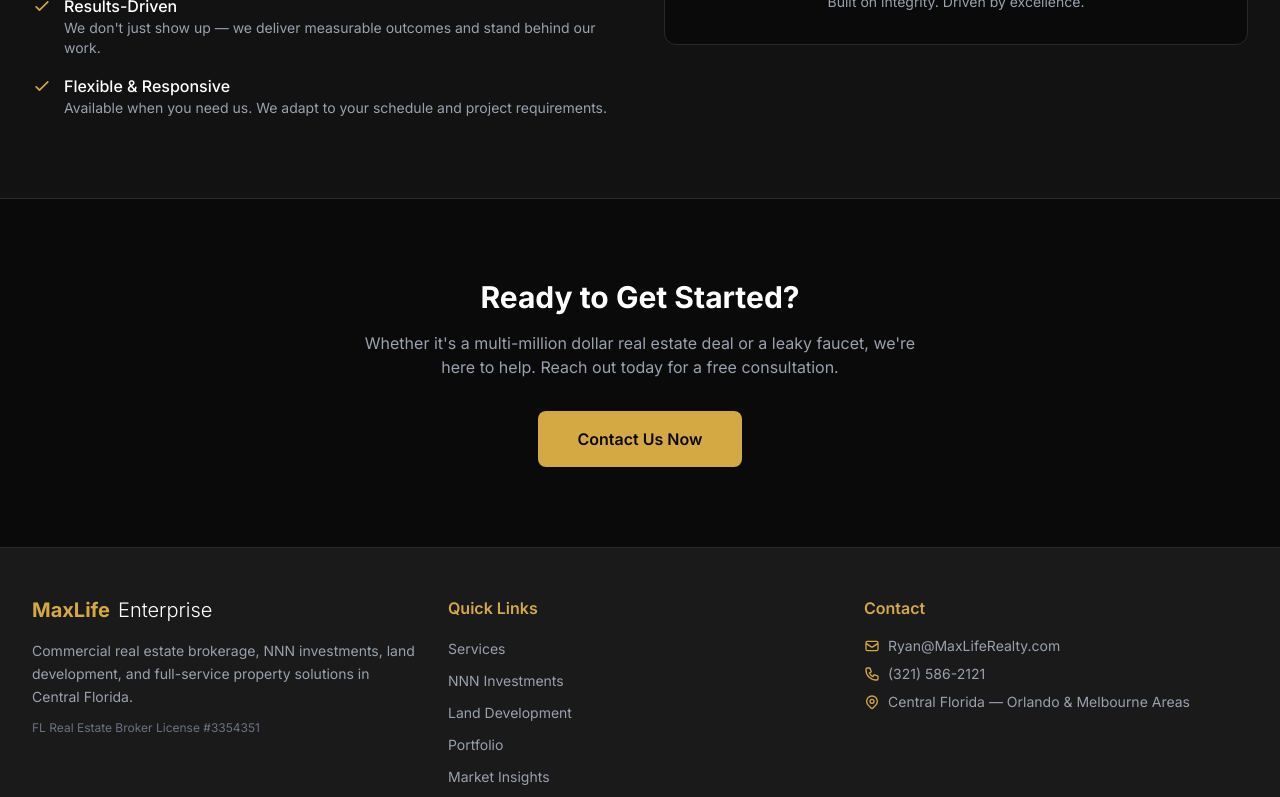
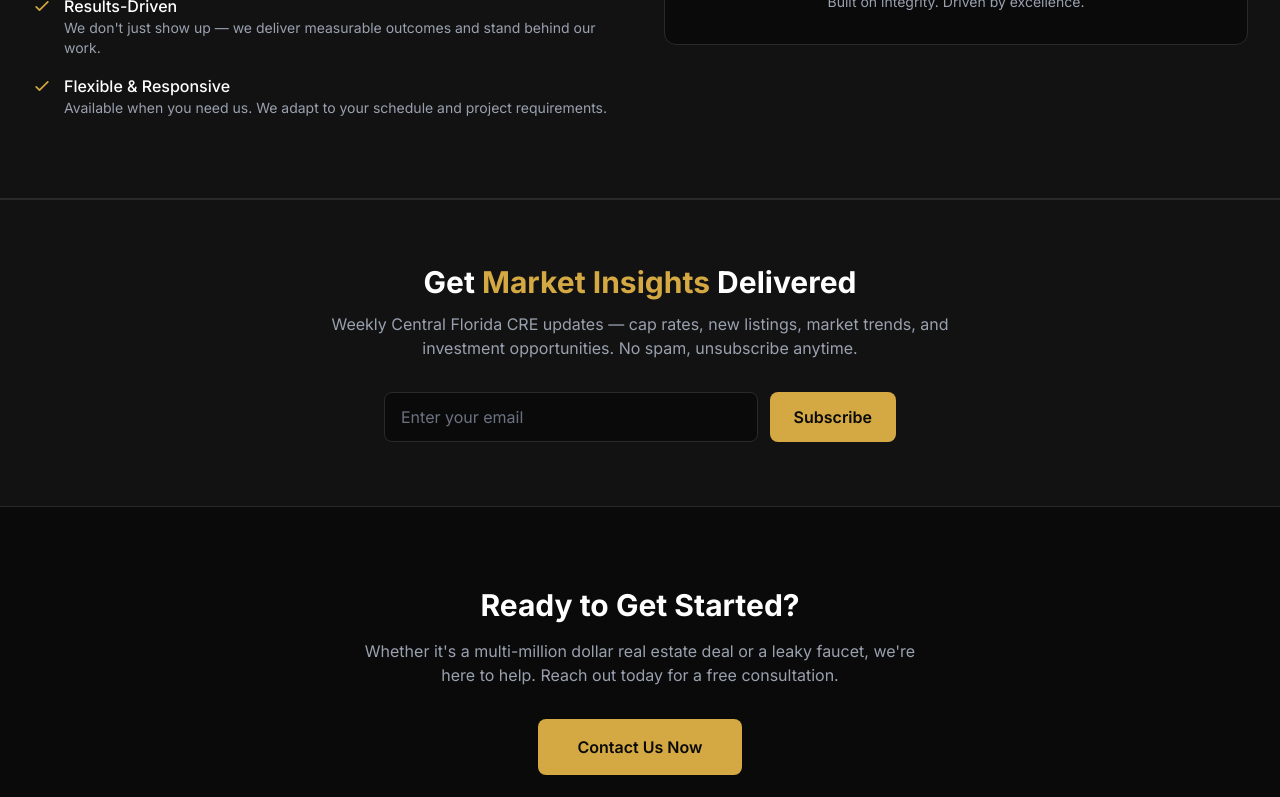
Before and after one commit to solbergryan/maxlife-enterprise, a Next.js app: page / in a window 1280 px wide. Shown: the part 2000-2797 px from the top of the page. Built offline with nearby package versions, Linux system fonts and the light colour scheme.

Commit message:
add newsletter signup and social media links
add newsletter signup and social media links

```diff
--- a/src/app/page.tsx
+++ b/src/app/page.tsx
@@ -1,5 +1,6 @@
 import Link from "next/link";
 import ServiceCard from "@/components/ServiceCard";
+import NewsletterSignup from "@/components/NewsletterSignup";
 
 const services = [
   {
@@ -203,6 +204,9 @@
         </div>
       </section>
 
+      {/* Newsletter Signup */}
+      <NewsletterSignup />
+
       {/* CTA */}
       <section className="max-w-7xl mx-auto px-4 sm:px-6 lg:px-8 py-20 text-center">
         <h2 className="text-3xl font-bold text-white mb-4">
--- a/src/components/ContactForm.tsx
+++ b/src/components/ContactForm.tsx
@@ -15,7 +15,7 @@
   const handleSubmit = (e: React.FormEvent) => {
     e.preventDefault();
     const subject = encodeURIComponent(
-      `MaxLife Enterprise Inquiry - ${formData.service || "General"}`
+      `MaxLife Development Inquiry - ${formData.service || "General"}`
     );
     const body = encodeURIComponent(
       `Name: ${formData.name}\nEmail: ${formData.email}\nPhone: ${formData.phone}\nService: ${formData.service}\n\nMessage:\n${formData.message}`
--- a/src/components/Footer.tsx
+++ b/src/components/Footer.tsx
@@ -16,9 +16,57 @@
               development, and full-service property solutions in Central
               Florida.
             </p>
-            <p className="text-gray-500 text-xs">
+            <p className="text-gray-500 text-xs mb-5">
               FL Real Estate Broker License #3354351
             </p>
+
+            {/* Social Media Links */}
+            <div className="flex items-center gap-4">
+              <a
+                href="https://www.linkedin.com/in/ryansolberg"
+                target="_blank"
+                rel="noopener noreferrer"
+                aria-label="LinkedIn"
+                className="text-gray-500 hover:text-gold transition-colors"
+              >
+                <svg className="w-5 h-5" fill="currentColor" viewBox="0 0 24 24">
+                  <path d="M20.447 20.452h-3.554v-5.569c0-1.328-.027-3.037-1.852-3.037-1.853 0-2.136 1.445-2.136 2.939v5.667H9.351V9h3.414v1.561h.046c.477-.9 1.637-1.85 3.37-1.85 3.601 0 4.267 2.37 4.267 5.455v6.286zM5.337 7.433a2.062 2.062 0 01-2.063-2.065 2.064 2.064 0 112.063 2.065zm1.782 13.019H3.555V9h3.564v11.452zM22.225 0H1.771C.792 0 0 .774 0 1.729v20.542C0 23.227.792 24 1.771 24h20.451C23.2 24 24 23.227 24 22.271V1.729C24 .774 23.2 0 22.222 0h.003z" />
+                </svg>
+              </a>
+              <a
+                href="https://www.facebook.com/MaxLifeEnterprise"
+                target="_blank"
+                rel="noopener noreferrer"
+                aria-label="Facebook"
+                className="text-gray-500 hover:text-gold transition-colors"
+              >
+                <svg className="w-5 h-5" fill="currentColor" viewBox="0 0 24 24">
+                  <path d="M24 12.073c0-6.627-5.373-12-12-12s-12 5.373-12 12c0 5.99 4.388 10.954 10.125 11.854v-8.385H7.078v-3.47h3.047V9.43c0-3.007 1.792-4.669 4.533-4.669 1.312 0 2.686.235 2.686.235v2.953H15.83c-1.491 0-1.956.925-1.956 1.874v2.25h3.328l-.532 3.47h-2.796v8.385C19.612 23.027 24 18.062 24 12.073z" />
+                </svg>
+              </a>
+              <a
+                href="https://www.instagram.com/maxlifeenterprise"
+                target="_blank"
+                rel="noopener noreferrer"
+                aria-label="Instagram"
+                className="text-gray-500 hover:text-gold transition-colors"
+              >
+                <svg className="w-5 h-5" fill="currentColor" viewBox="0 0 24 24">
+                  <path d="M12 2.163c3.204 0 3.584.012 4.85.07 3.252.148 4.771 1.691 4.919 4.919.058 1.265.069 1.645.069 4.849 0 3.205-.012 3.584-.069 4.849-.149 3.225-1.664 4.771-4.919 4.919-1.266.058-1.644.07-4.85.07-3.204 0-3.584-.012-4.849-.07-3.26-.149-4.771-1.699-4.919-4.92-.058-1.265-.07-1.644-.07-4.849 0-3.204.013-3.583.07-4.849.149-3.227 1.664-4.771 4.919-4.919 1.266-.057 1.645-.069 4.849-.069zM12 0C8.741 0 8.333.014 7.053.072 2.695.272.273 2.69.073 7.052.014 8.333 0 8.741 0 12c0 3.259.014 3.668.072 4.948.2 4.358 2.618 6.78 6.98 6.98C8.333 23.986 8.741 24 12 24c3.259 0 3.668-.014 4.948-.072 4.354-.2 6.782-2.618 6.979-6.98.059-1.28.073-1.689.073-4.948 0-3.259-.014-3.667-.072-4.947-.196-4.354-2.617-6.78-6.979-6.98C15.668.014 15.259 0 12 0zm0 5.838a6.162 6.162 0 100 12.324 6.162 6.162 0 000-12.324zM12 16a4 4 0 110-8 4 4 0 010 8zm6.406-11.845a1.44 1.44 0 100 2.881 1.44 1.44 0 000-2.881z" />
+                </svg>
+              </a>
+              <a
+                href="https://www.youtube.com/@MaxLifeEnterprise"
+                target="_blank"
+                rel="noopener noreferrer"
+                aria-label="YouTube"
+                className="text-gray-500 hover:text-gold transition-colors"
+              >
+                <svg className="w-5 h-5" fill="currentColor" viewBox="0 0 24 24">
+                  <path d="M23.498 6.186a3.016 3.016 0 00-2.122-2.136C19.505 3.545 12 3.545 12 3.545s-7.505 0-9.377.505A3.017 3.017 0 00.502 6.186C0 8.07 0 12 0 12s0 3.93.502 5.814a3.016 3.016 0 002.122 2.136c1.871.505 9.376.505 9.376.505s7.505 0 9.377-.505a3.015 3.015 0 002.122-2.136C24 15.93 24 12 24 12s0-3.93-.502-5.814zM9.545 15.568V8.432L15.818 12l-6.273 3.568z" />
+                </svg>
+              </a>
+            </div>
           </div>
 
           {/* Quick Links */}
--- a/src/components/Navbar.tsx
+++ b/src/components/Navbar.tsx
@@ -25,7 +25,7 @@
             <span className="text-gold font-bold text-xl tracking-tight">
               MaxLife
             </span>
-            <span className="text-white font-light text-xl">Enterprise</span>
+            <span className="text-white font-light text-xl">Development</span>
           </Link>
 
           {/* Desktop nav */}
--- /dev/null
+++ b/src/components/NewsletterSignup.tsx
@@ -0,0 +1,89 @@
+"use client";
+
+import { useState } from "react";
+
+export default function NewsletterSignup() {
+  const [email, setEmail] = useState("");
+  const [status, setStatus] = useState<"idle" | "loading" | "success" | "error">("idle");
+
+  const handleSubmit = async (e: React.FormEvent) => {
+    e.preventDefault();
+    if (!email) return;
+
+    setStatus("loading");
+
+    // TODO: Replace with your email service (Mailchimp, ConvertKit, etc.)
+    // For now, simulate a successful signup
+    try {
+      await new Promise((resolve) => setTimeout(resolve, 800));
+      setStatus("success");
+      setEmail("");
+    } catch {
+      setStatus("error");
+    }
+  };
+
+  return (
+    <section className="border-y border-dark-border bg-dark-card/50">
+      <div className="max-w-7xl mx-auto px-4 sm:px-6 lg:px-8 py-16">
+        <div className="max-w-2xl mx-auto text-center">
+          <h2 className="text-2xl sm:text-3xl font-bold text-white mb-3">
+            Get <span className="text-gold">Market Insights</span> Delivered
+          </h2>
+          <p className="text-gray-400 mb-8">
+            Weekly Central Florida CRE updates — cap rates, new listings, market
+            trends, and investment opportunities. No spam, unsubscribe anytime.
+          </p>
+
+          {status === "success" ? (
+            <div className="flex items-center justify-center gap-2 text-gold">
+              <svg
+                className="w-5 h-5"
+                fill="none"
+                viewBox="0 0 24 24"
+                stroke="currentColor"
+              >
+                <path
+                  strokeLinecap="round"
+                  strokeLinejoin="round"
+                  strokeWidth={2}
+                  d="M5 13l4 4L19 7"
+                />
+              </svg>
+              <span className="font-medium">
+                You&apos;re in! Watch your inbox for the next update.
+              </span>
+            </div>
+          ) : (
+            <form
+              onSubmit={handleSubmit}
+              className="flex flex-col sm:flex-row gap-3 max-w-lg mx-auto"
+            >
+              <input
+                type="email"
+                value={email}
+                onChange={(e) => setEmail(e.target.value)}
+                placeholder="Enter your email"
+                required
+                className="flex-1 bg-dark border border-dark-border rounded-lg px-4 py-3 text-white placeholder-gray-500 focus:outline-none focus:border-gold/60 transition-colors"
+              />
+              <button
+                type="submit"
+                disabled={status === "loading"}
+                className="bg-gold hover:bg-gold-dark text-dark font-semibold px-6 py-3 rounded-lg transition-colors disabled:opacity-60 whitespace-nowrap"
+              >
+                {status === "loading" ? "Subscribing..." : "Subscribe"}
+              </button>
+            </form>
+          )}
+
+          {status === "error" && (
+            <p className="text-red-400 text-sm mt-3">
+              Something went wrong. Please try again.
+            </p>
+          )}
+        </div>
+      </div>
+    </section>
+  );
+}
```
